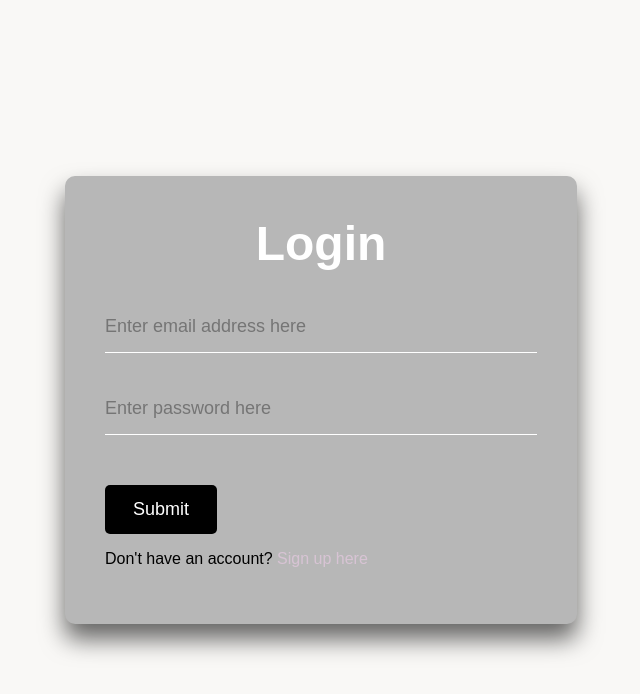
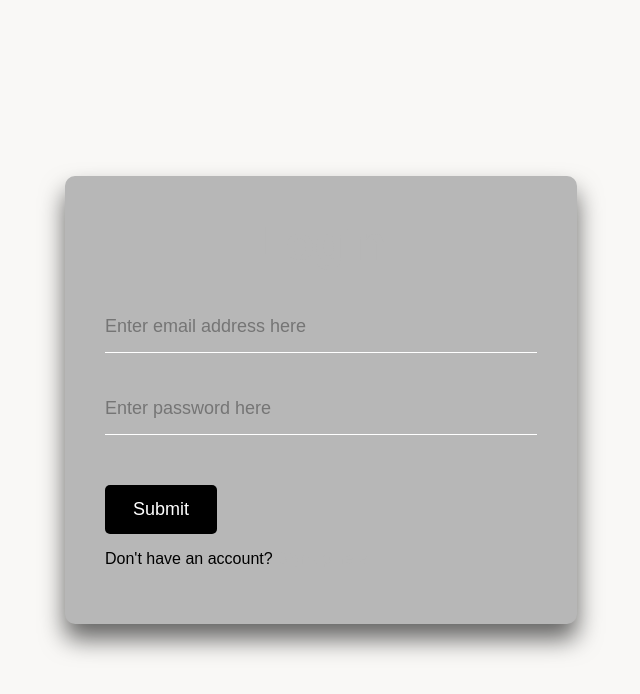
Before and after one commit to RamiAmasha31/rm-video-call, a React (Vite) app in the folder video-call/: page / in a window 1280 px wide. In both pictures the pointer is over the link "Sign up here". Shown: the top 694 px of the page, without its empty margins (319-959 px from the left). Built offline with nearby package versions, Linux system fonts and the light colour scheme.

Commit message:
דאטךקד ופגשאקג

```diff
--- a/video-call/src/components/Login/Login.css
+++ b/video-call/src/components/Login/Login.css
@@ -26,7 +26,7 @@ body {
 .login-box h2 {
   margin: 0 0 30px;
   padding: 0;
-  color: #fff;
+  color: #b7b7b7;
   text-align: center;
   font-size: xxx-large; /* Increased font size for large screens */
 }
@@ -86,7 +86,7 @@ body {
 }
 
 .login-box a:hover {
-  color: #f8d0f1;
+  color: #b7b7b7;
   text-decoration: none;
   opacity: 0.5;
 }
```
Also changed, not shown: 1 other file (tests, documents, lock files or other folders).
